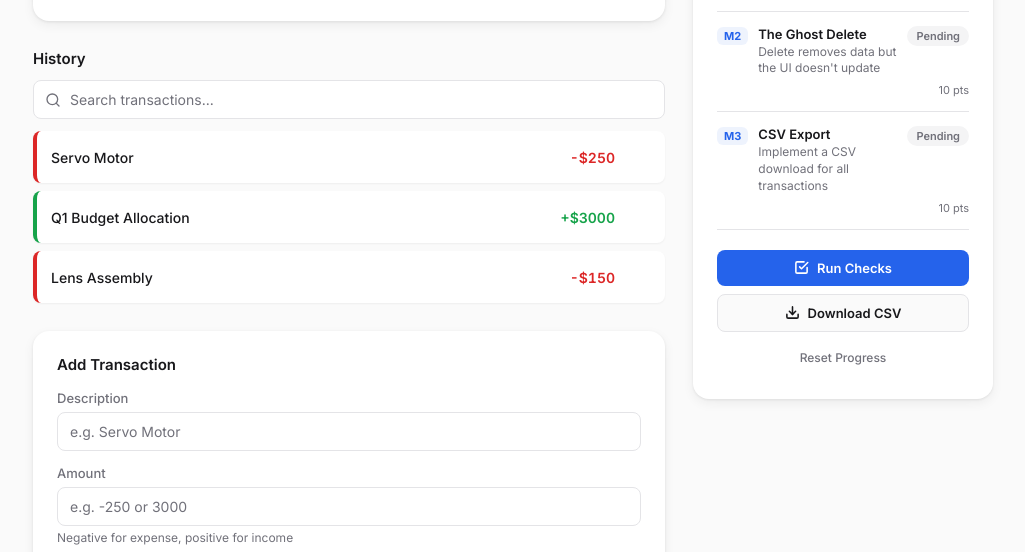
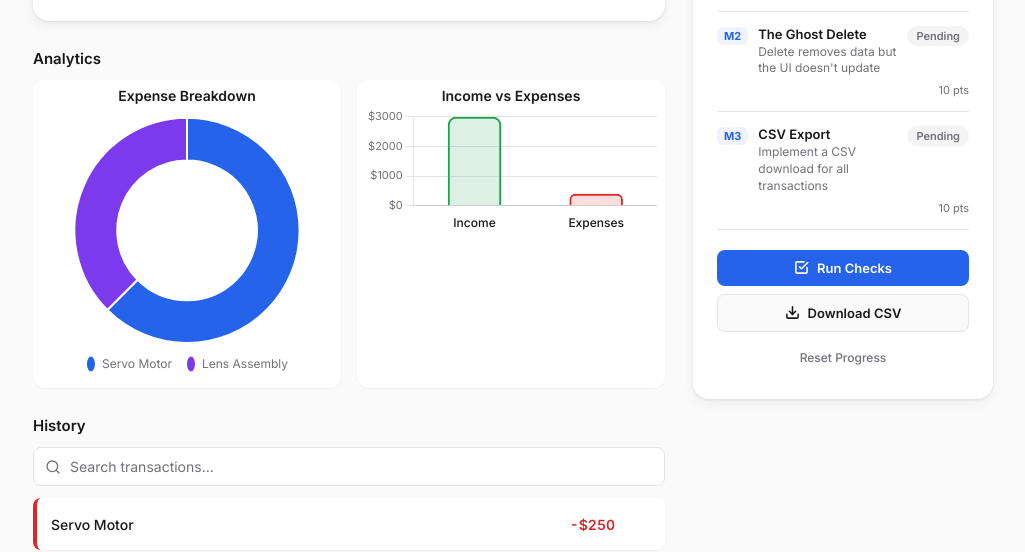
Before and after one commit to weikhang95/expense-tracker, a plain HTML site: page index.html in a window 1280 px wide. Shown: the part 286-838 px from the top of the page, without its empty margins (127-1152 px from the left). Drawn offline with nearby package versions, Linux system fonts and the light colour scheme.

Commit message:
feat: add a live analytics dashboard with expense breakdown and income/expense charts

```diff
--- /dev/null
+++ b/charts.js
@@ -0,0 +1,179 @@
+// ── Charts Module ──────────────────────────────────
+// Renders live Chart.js charts and exposes an update function
+// that script.js calls whenever transaction data changes.
+
+(function () {
+    'use strict';
+
+    const COLORS = {
+        income: '#16A34A',
+        expense: '#DC2626',
+        incomeBg: 'rgba(22, 163, 74, 0.15)',
+        expenseBg: 'rgba(220, 38, 38, 0.15)',
+        muted: '#71717A',
+        border: '#E4E4E7',
+        surface: '#FFFFFF',
+        palette: [
+            '#2563EB', '#7C3AED', '#DB2777', '#EA580C',
+            '#D97706', '#059669', '#0891B2', '#4F46E5'
+        ]
+    };
+
+    let donutChart = null;
+    let barChart = null;
+
+    // ── Donut: Expense Breakdown ──────────────────────
+    function buildDonutChart(ctx, expenses) {
+        const labels = expenses.map(e => e.text);
+        const values = expenses.map(e => Math.abs(e.amount));
+        const colors = values.map((_, i) => COLORS.palette[i % COLORS.palette.length]);
+
+        const config = {
+            type: 'doughnut',
+            data: {
+                labels,
+                datasets: [{
+                    data: values,
+                    backgroundColor: colors,
+                    borderColor: COLORS.surface,
+                    borderWidth: 2,
+                    hoverOffset: 6
+                }]
+            },
+            options: {
+                responsive: true,
+                maintainAspectRatio: true,
+                cutout: '62%',
+                plugins: {
+                    title: {
+                        display: true,
+                        text: 'Expense Breakdown',
+                        font: { size: 14, weight: '600', family: "'Inter', sans-serif" },
+                        color: '#18181B',
+                        padding: { bottom: 12 }
+                    },
+                    legend: {
+                        position: 'bottom',
+                        labels: {
+                            padding: 14,
+                            usePointStyle: true,
+                            pointStyleWidth: 10,
+                            font: { size: 12, family: "'Inter', sans-serif" },
+                            color: COLORS.muted
+                        }
+                    },
+                    tooltip: {
+                        backgroundColor: '#18181B',
+                        titleFont: { family: "'Inter', sans-serif" },
+                        bodyFont: { family: "'Inter', sans-serif" },
+                        cornerRadius: 8,
+                        padding: 10,
+                        callbacks: {
+                            label: function (ctx) {
+                                const total = ctx.dataset.data.reduce((a, b) => a + b, 0);
+                                const pct = total > 0 ? ((ctx.parsed / total) * 100).toFixed(1) : 0;
+                                return ` ${ctx.label}: $${ctx.parsed.toFixed(2)} (${pct}%)`;
+                            }
+                        }
+                    }
+                }
+            }
+        };
+
+        if (expenses.length === 0) {
+            config.data.labels = ['No expenses yet'];
+            config.data.datasets[0].data = [1];
+            config.data.datasets[0].backgroundColor = [COLORS.border];
+        }
+
+        return new Chart(ctx, config);
+    }
+
+    // ── Bar: Income vs Expenses ───────────────────────
+    function buildBarChart(ctx, income, expense) {
+        return new Chart(ctx, {
+            type: 'bar',
+            data: {
+                labels: ['Income', 'Expenses'],
+                datasets: [{
+                    data: [income, expense],
+                    backgroundColor: [COLORS.incomeBg, COLORS.expenseBg],
+                    borderColor: [COLORS.income, COLORS.expense],
+                    borderWidth: 2,
+                    borderRadius: 8,
+                    barPercentage: 0.55
+                }]
+            },
+            options: {
+                responsive: true,
+                maintainAspectRatio: true,
+                plugins: {
+                    title: {
+                        display: true,
+                        text: 'Income vs Expenses',
+                        font: { size: 14, weight: '600', family: "'Inter', sans-serif" },
+                        color: '#18181B',
+                        padding: { bottom: 12 }
+                    },
+                    legend: { display: false },
+                    tooltip: {
+                        backgroundColor: '#18181B',
+                        titleFont: { family: "'Inter', sans-serif" },
+                        bodyFont: { family: "'Inter', sans-serif" },
+                        cornerRadius: 8,
+                        padding: 10,
+                        callbacks: {
+                            label: function (ctx) {
+                                return ` $${ctx.parsed.y.toFixed(2)}`;
+                            }
+                        }
+                    }
+                },
+                scales: {
+                    y: {
+                        beginAtZero: true,
+                        grid: { color: COLORS.border, drawBorder: false },
+                        ticks: {
+                            font: { size: 11, family: "'Inter', sans-serif" },
+                            color: COLORS.muted,
+                            callback: function (value) { return '$' + value; }
+                        }
+                    },
+                    x: {
+                        grid: { display: false },
+                        ticks: {
+                            font: { size: 12, weight: '500', family: "'Inter', sans-serif" },
+                            color: '#18181B'
+                        }
+                    }
+                }
+            }
+        });
+    }
+
+    // ── Update / Rebuild Charts ───────────────────────
+    function updateCharts(transactions) {
+        const expenses = transactions.filter(t => t.amount < 0);
+        const income = transactions
+            .filter(t => t.amount > 0)
+            .reduce((sum, t) => sum + t.amount, 0);
+        const totalExpense = expenses.reduce((sum, t) => sum + Math.abs(t.amount), 0);
+
+        // Donut chart
+        const donutCtx = document.getElementById('expense-donut-chart');
+        if (donutCtx) {
+            if (donutChart) donutChart.destroy();
+            donutChart = buildDonutChart(donutCtx, expenses);
+        }
+
+        // Bar chart
+        const barCtx = document.getElementById('income-expense-bar-chart');
+        if (barCtx) {
+            if (barChart) barChart.destroy();
+            barChart = buildBarChart(barCtx, income, totalExpense);
+        }
+    }
+
+    // Expose globally so script.js can call it
+    window.updateCharts = updateCharts;
+})();
--- a/index.html
+++ b/index.html
@@ -67,6 +67,19 @@
           </div>
         </section>
 
+        <!-- Charts Dashboard -->
+        <section class="charts-dashboard">
+          <h3 class="charts-dashboard__heading">Analytics</h3>
+          <div class="charts-dashboard__grid">
+            <div class="charts-dashboard__card">
+              <canvas id="expense-donut-chart"></canvas>
+            </div>
+            <div class="charts-dashboard__card">
+              <canvas id="income-expense-bar-chart"></canvas>
+            </div>
+          </div>
+        </section>
+
         <!-- History -->
         <section class="history">
           <h3 class="history__heading">History</h3>
@@ -111,6 +124,8 @@
 
     </div>
   </div>
+  <script src="https://cdn.jsdelivr.net/npm/chart.js@4.4.7/dist/chart.umd.min.js"></script>
+  <script src="charts.js"></script>
   <script src="script.js"></script>
   <script type="module" src="mission-control/mission-control.js"></script>
 </body>
--- a/script.js
+++ b/script.js
@@ -162,6 +162,10 @@ function init() {
   syncVisibleTransactions();
   renderList();
   updateValues();
+  // Update live charts if available
+  if (typeof window.updateCharts === 'function') {
+    window.updateCharts(allTransactions);
+  }
 }
 
 window.downloadCSV = downloadCSV;
--- a/styles.css
+++ b/styles.css
@@ -185,6 +185,54 @@ body {
 
 .balance-card__stat-value--expense {
   color: var(--expense);
+}
+
+/* ── Charts Dashboard ─────────────────────────── */
+.charts-dashboard {
+  margin-bottom: 28px;
+}
+
+.charts-dashboard__heading {
+  font-size: 15px;
+  font-weight: 600;
+  margin-bottom: 12px;
+}
+
+.charts-dashboard__grid {
+  display: grid;
+  grid-template-columns: 1fr 1fr;
+  gap: 16px;
+}
+
+.charts-dashboard__card {
+  background: var(--surface);
+  border-radius: var(--radius-md);
+  box-shadow: var(--shadow-sm);
+  padding: 8px;
+  overflow: hidden;
+  transition: box-shadow var(--transition), transform var(--transition);
+}
+
+.charts-dashboard__card:hover {
+  box-shadow: var(--shadow-md);
+  transform: translateY(-2px);
+}
+
+.charts-dashboard__card--wide {
+  grid-column: 1 / -1;
+}
+
+.charts-dashboard__img {
+  width: 100%;
+  height: auto;
+  display: block;
+  border-radius: var(--radius-sm);
+}
+
+@media (max-width: 480px) {
+  .charts-dashboard__grid {
+    grid-template-columns: 1fr;
+  }
 }
 
 /* ── History Section ───────────────────────────── */
```
